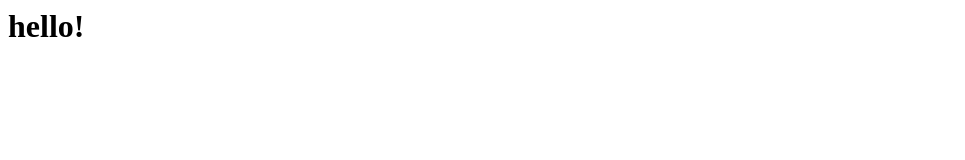
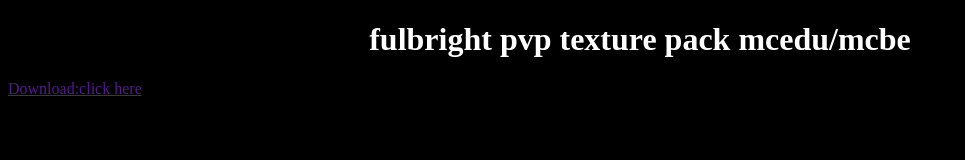
Before and after one commit to gamer69hahaLOL/fbtp, a plain HTML site: page index.html in a window 1280 px wide. Shown: the whole page, without its empty margins (0-965 px from the left). Drawn offline with Linux system fonts and the light colour scheme.

Commit message:
Update index.html

```diff
--- a/index.html
+++ b/index.html
@@ -1 +1,26 @@
-<h1>hello!</h1>
+<!DOCTYPE html>
+<html>
+<head>
+<style>
+body {
+  background-color: black;
+}
+
+h1 {
+  color: white;
+  text-align: center;
+}
+
+p {
+  font-family: verdana;
+  font-size: 20px;
+}
+</style>
+</head>
+<body>
+
+<h1>fulbright pvp texture pack mcedu/mcbe</h1>
+<a href="">Download:click here</a>
+
+</body>
+</html>
```
